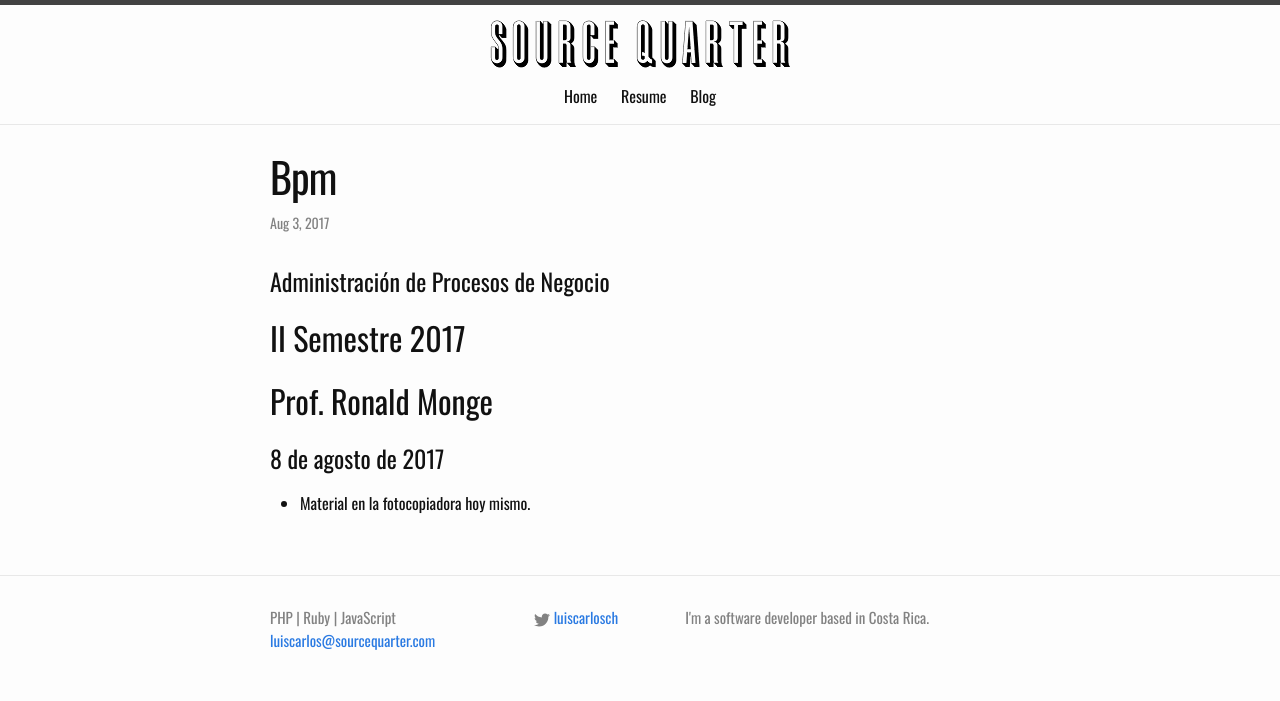
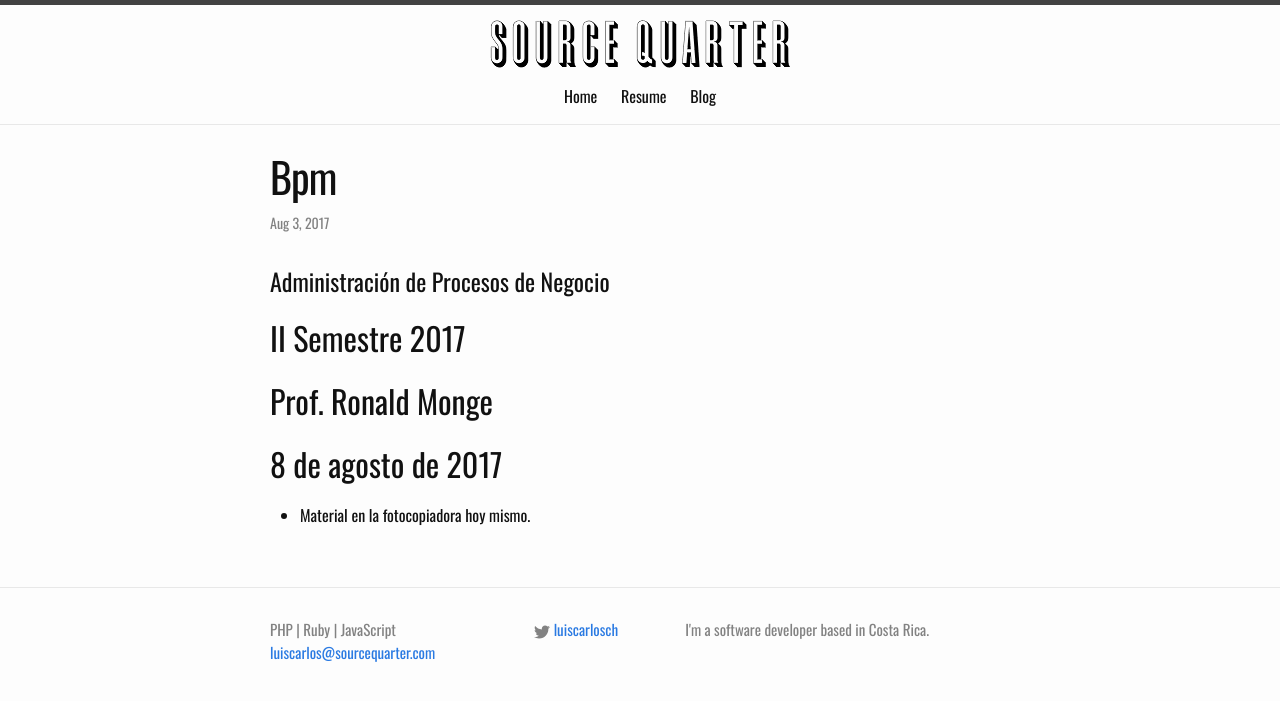
Before and after one commit to lucachaco/sourcequarter-lander, a Jekyll site: the page built from _posts/2017-08-03-bpm.md, in a window 1280 px wide. Shown: the top 701 px of the page. Built offline with Jekyll 4.4.1, drawn with Linux system fonts in a browser that asks for light colours; our own code applies the rules of GitHub Pages for plain Markdown files.

Commit message:
Update 2017-08-03-bpm.md

```diff
--- a/_posts/2017-08-03-bpm.md
+++ b/_posts/2017-08-03-bpm.md
@@ -4,5 +4,5 @@
 ## Prof. Ronald Monge
 
 
-# 8 de agosto de 2017
+## 8 de agosto de 2017
 - Material en la fotocopiadora hoy mismo.
```
